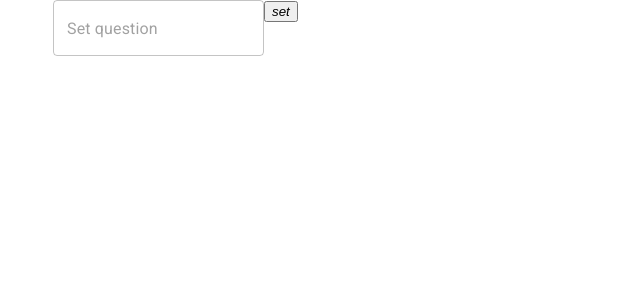
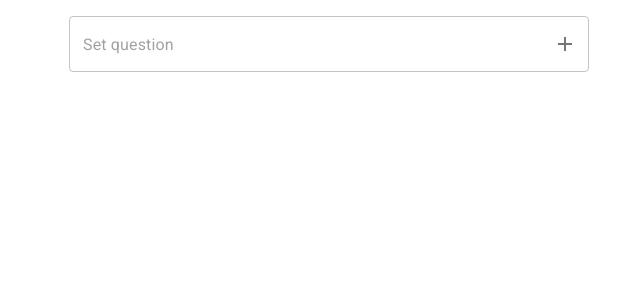
Before and after one commit to anikulshin310/quizbuilder, a React (Create React App) app: page / in a window 1280 px wide. Shown: the top 300 px of the page, without its empty margins (311-951 px from the left). Built offline with nearby package versions, Linux system fonts and the light colour scheme.

Commit message:
Imported material-ui icons to lists

```diff
--- a/src/Components/QuestionForm.js
+++ b/src/Components/QuestionForm.js
@@ -1,5 +1,7 @@
 import React, { useState } from 'react';
-import TextField from '@material-ui/core/TextField'
+
+import { IconButton, List, ListItem, ListItemSecondaryAction, TextField } from '@material-ui/core';
+import AddIcon from '@material-ui/icons/Add';
 
 const QuestionForm = ({ addQuestion }) => {
     const [value, setValue] = useState("");
@@ -12,14 +14,29 @@ const QuestionForm = ({ addQuestion }) => {
 
     return (
         <div><form onSubmit={handleSubmit}>
+            <List>
+                <ListItem>
                     <TextField
+                        fullWidth
                         variant="outlined"
                         type="text"
                         value={value}
                         placeholder="Set question"
                         onChange={e => setValue(e.target.value)}
-            />
-            <button type="submit"><i>set</i></button>
+                    >
+
+                    </TextField>
+                </ListItem>
+                <ListItemSecondaryAction>
+                    <IconButton type="submit">
+                        <AddIcon></AddIcon>
+                    </IconButton>
+
+                </ListItemSecondaryAction>
+
+            </List>
+
+
         </form>
         </div>
     );
--- a/src/Components/QuestionList.js
+++ b/src/Components/QuestionList.js
@@ -1,11 +1,8 @@
 
 import React, { useState } from 'react';
 import QuestionForm from "./QuestionForm";
-import List from '@material-ui/core/List';
-import ListItem from '@material-ui/core/ListItem'
-import { IconButton, ListItemText } from '@material-ui/core';
-import ListItemSecondaryAction from '@material-ui/core/ListItemSecondaryAction';
-import DeleteIcon from '@material-ui/icons/Delete'
+import { IconButton, List, ListItem, ListItemSecondaryAction, ListItemText } from '@material-ui/core';
+import DeleteIcon from '@material-ui/icons/Delete';
 
 const QuestionList = () => {
 
@@ -33,21 +30,14 @@ const QuestionList = () => {
 
                         <ListItem key={index.toString()}>
                             <ListItemText primary={question.text}>
-
                             </ListItemText>
-                            <ListItemSecondaryAction>
-
-                                <IconButton
-                                    aria-label="Delete"
-                                    onClick={() => {
-                                        removeQuestions(index);
-                                    }}
-                                >
-                                    <DeleteIcon />
-                                </IconButton>
-                            </ListItemSecondaryAction>
                         </ListItem>
                     </span>
+                    <ListItemSecondaryAction>
+                        <IconButton onClick={() => removeQuestions(index)}>
+                            <DeleteIcon></DeleteIcon>
+                        </IconButton>
+                    </ListItemSecondaryAction>
 
 
                 </List>
```
Also changed, not shown: 1 other file (tests, documents, lock files or other folders). Lines whose indentation alone changed are shown as unchanged.
